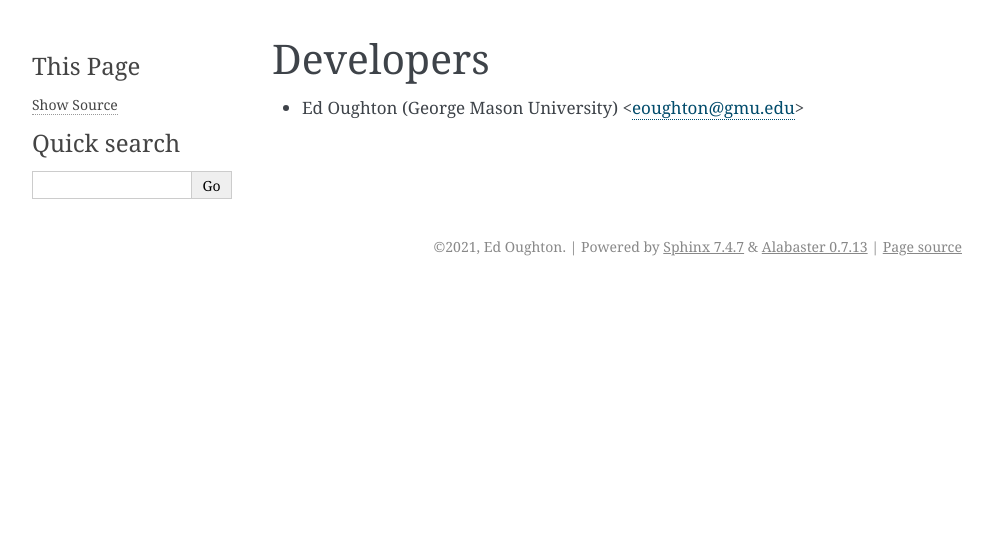
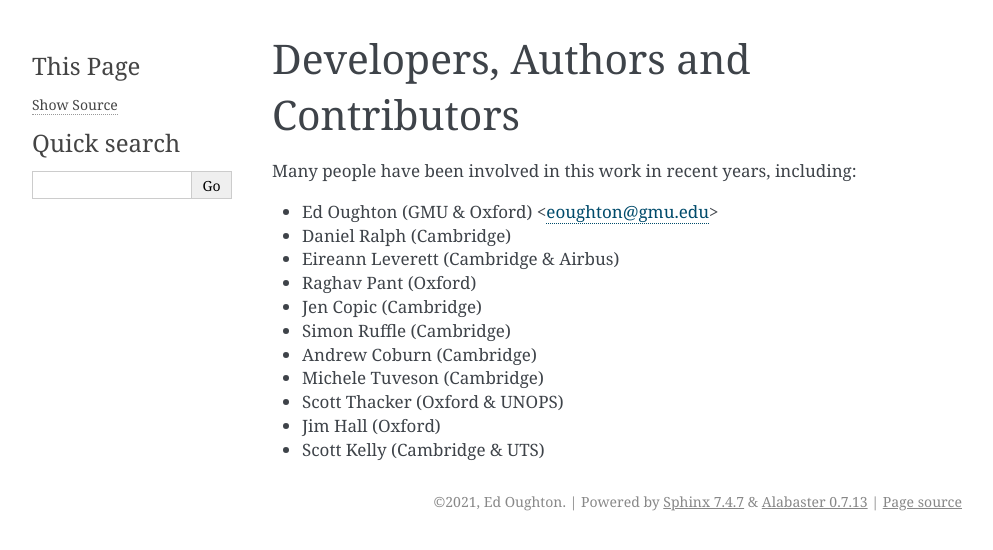
Before and after one commit to edwardoughton/osira, a Sphinx documentation site: the page built from docs/authors.rst, in a window 1280 px wide. Shown: the top 550 px of the page, without its empty margins (148-1141 px from the left). Built offline with Sphinx 7.4.7, drawn with Linux system fonts in a browser that asks for light colours.

Commit message:
Update authors

```diff
--- a/docs/authors.rst
+++ b/docs/authors.rst
@@ -1,5 +1,17 @@
-==========
-Developers
-==========
+====================================
+Developers, Authors and Contributors
+====================================
 
-* Ed Oughton (George Mason University) <eoughton@gmu.edu>
+Many people have been involved in this work in recent years, including:
+
+* Ed Oughton (GMU & Oxford) <eoughton@gmu.edu>
+* Daniel Ralph (Cambridge)
+* Eireann Leverett (Cambridge & Airbus)
+* Raghav Pant (Oxford)
+* Jen Copic (Cambridge)
+* Simon Ruffle (Cambridge)
+* Andrew Coburn (Cambridge)
+* Michele Tuveson (Cambridge)
+* Scott Thacker (Oxford & UNOPS)
+* Jim Hall (Oxford)
+* Scott Kelly (Cambridge & UTS)
```
